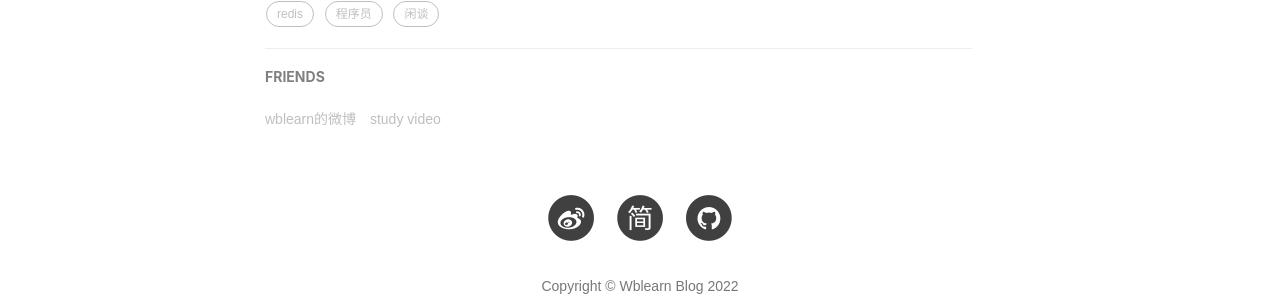
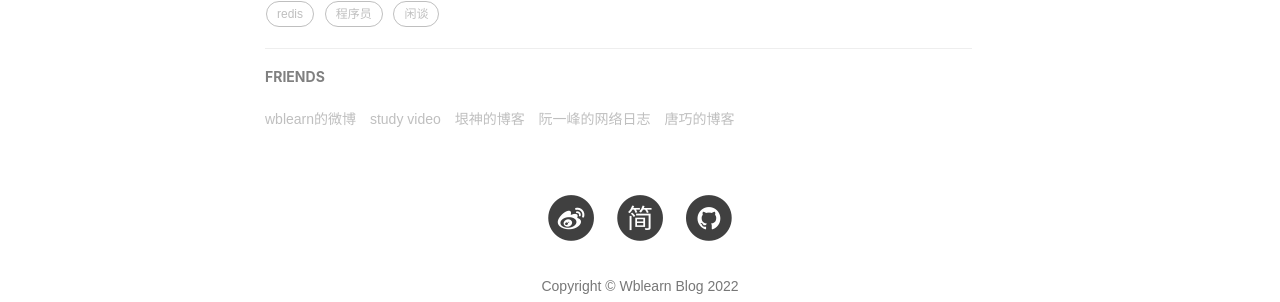
Before and after one commit to wblearn/wblearn.github.io, a Jekyll site: the page built from _posts/2016-12-23-one.markdown, in a window 1280 px wide. Shown: the part 1362-1664 px from the top of the page. Built offline with Jekyll 4.4.1, drawn with Linux system fonts in a browser that asks for light colours; nearby versions of some CDN libraries; comment, search, counter and statistics services are not loaded.

Commit message:
add friends
Signed-off-by: wblearn <1275660493@qq.com>

```diff
--- a/_config.yml
+++ b/_config.yml
@@ -123,5 +123,14 @@ friends: [
     },{
         title: "study video",
         href: "https://wblearn.github.io/study-video"
+    },{
+        title: "垠神的博客",
+        href: "http://www.yinwang.org/"
+    },{
+        title: "阮一峰的网络日志",
+        href: "https://www.ruanyifeng.com/blog/"
+    },{
+        title: "唐巧的博客",
+        href: "http://blog.devtang.com/"
     }
 ]
```
